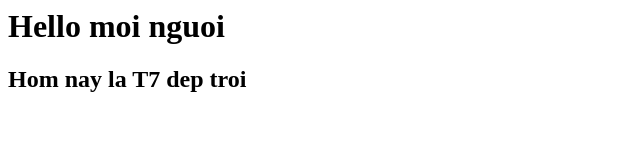
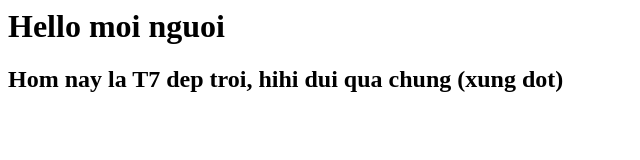
Before and after one commit to Thanhtai1305/test-git, a plain HTML site: page index.html in a window 1280 px wide. Shown: the whole page, without its empty margins (0-640 px from the left). Drawn offline with Linux system fonts and the light colour scheme.

Commit message:
Update index.html

```diff
--- a/index.html
+++ b/index.html
@@ -1,4 +1,4 @@
 <h1>Hello moi nguoi</h1>
 
 
-<h2> Hom nay la T7 dep troi</h2>
+<h2> Hom nay la T7 dep troi, hihi dui qua chung (xung dot) </h2>
```
